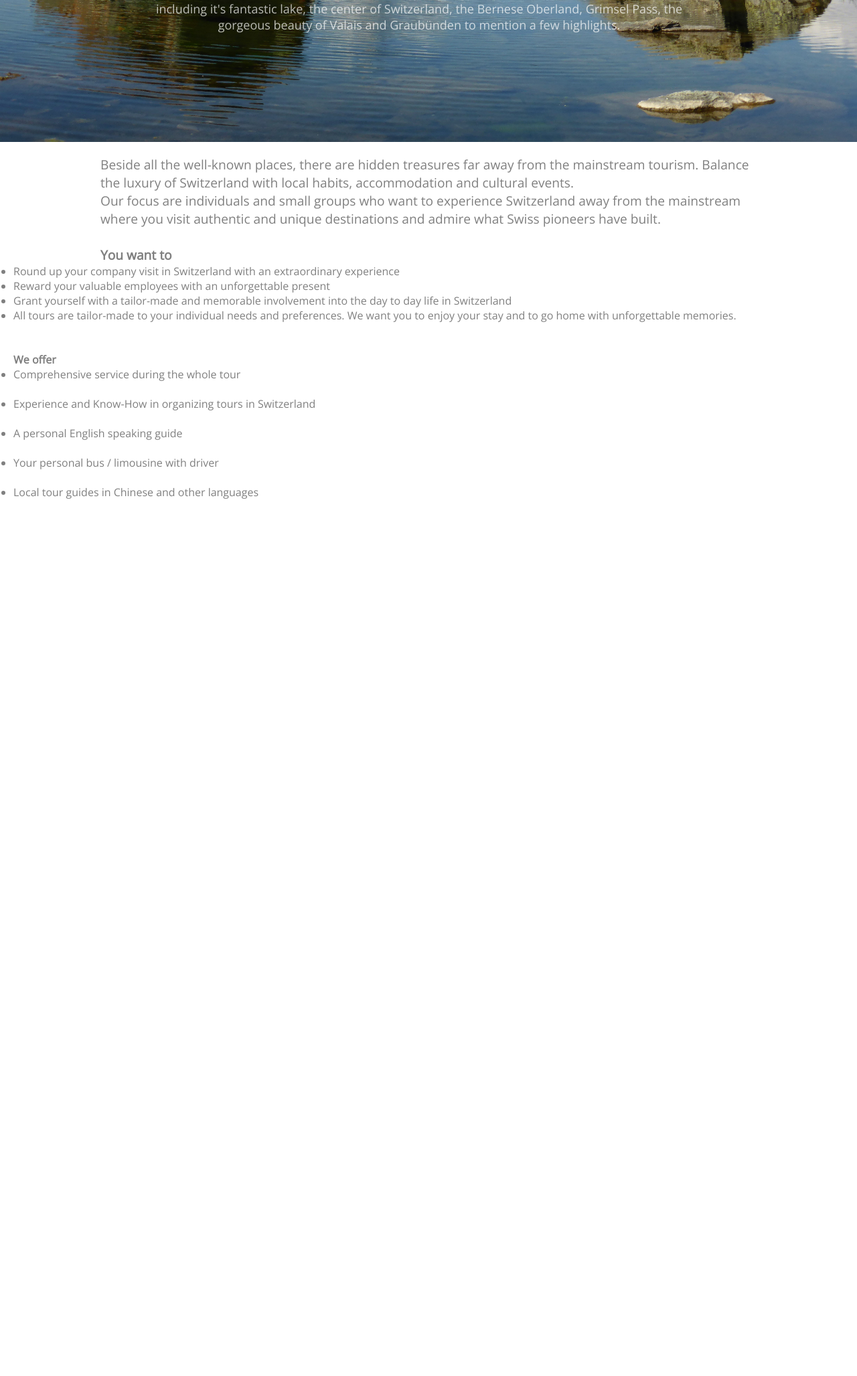
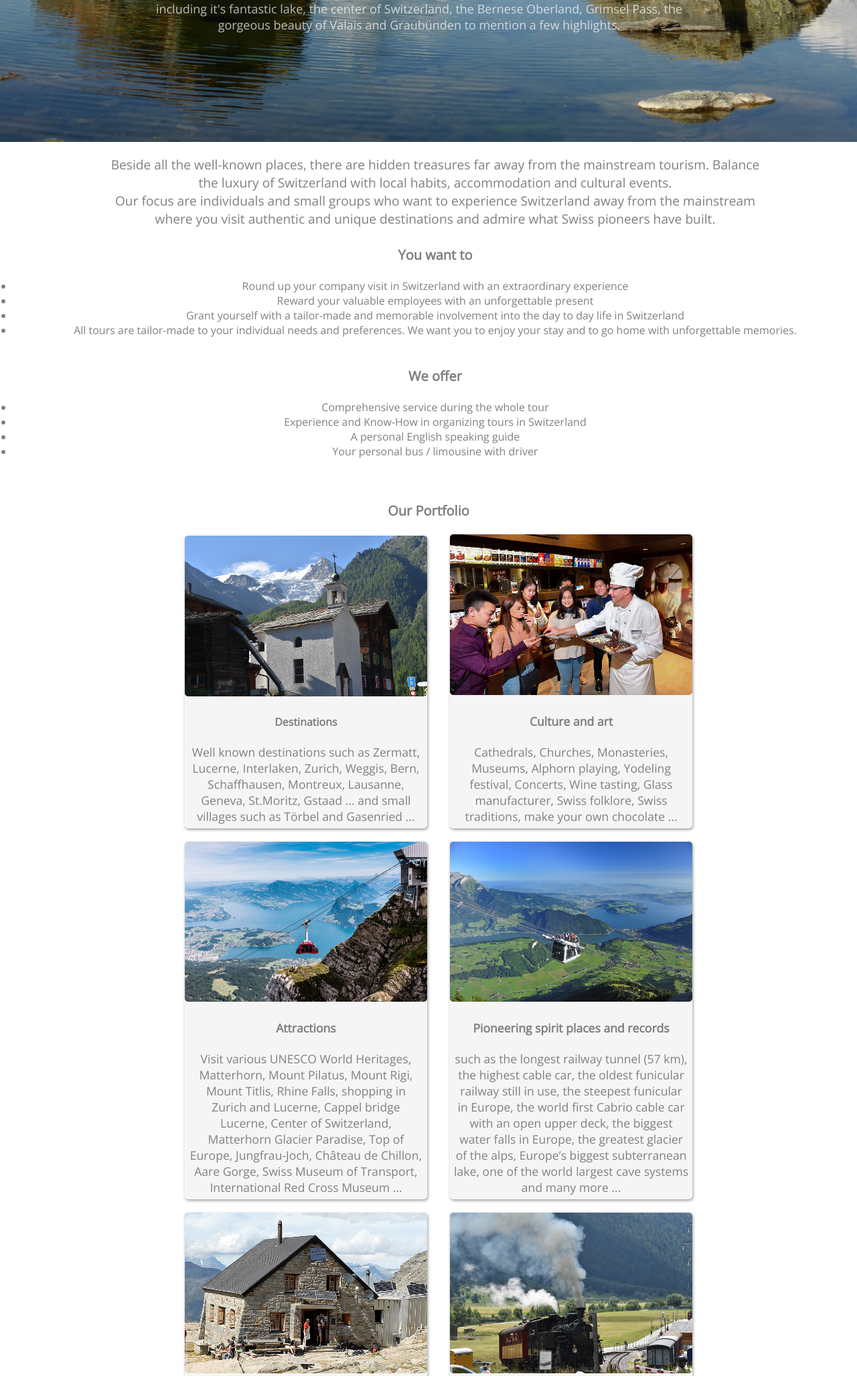
Before and after one commit to zingho/nadelhorn, a PHP site: page / in a window 1280 px wide. Shown: the part 588-2643 px from the top of the page at 67% size. Before the commit the page ends 1333 px from the top, so only its background shows below. Run offline with PHP 8.4, Linux system fonts and the light colour scheme; some libraries are stand-ins or nearby versions.

Commit message:
Titelseite bearbeiten (WENN GITHUB SIE ENDLICH NEHMEN WÜRDE)

```diff
--- a/css/main.css
+++ b/css/main.css
@@ -16,8 +16,20 @@ body {
   padding: 0;
   font-family:'Open Sans','Helvetica Neue',Arial,sans-serif;
   color: #808080;
-  overflow: scroll;
+  overflow-x:hidden;
+  text-align:center;
 }
+
+h3{
+	text-align:center;
+}
+
+
+	.artikel{
+	display: inline-block;
+	margin-right: auto;
+	margin-left: auto;
+  }
 
 header {
     position: relative;
@@ -149,10 +161,7 @@ body div #navigation{
   background-size:cover;
   background-position:center;
 }
-<<<<<<< HEAD
 
-=======
->>>>>>> 42dc4fd51c47fee262ecf0850b1e2290deba8b62
 .menu-open {
   transform: translate(-230px, 0);
 }
@@ -198,12 +207,11 @@ body div #navigation{
  .toggle {
   display: none;
   position: absolute;
-  left: -55px;
-  top: 0;
+  left: -76px;
+  top:7px;
   cursor: pointer;
   background: rgba(0, 0, 0, 0.6);
   padding: 15px 15px 10px;
-  margin-top:7px;
 }
 .toggle .bar1,
 .toggle .bar2,
@@ -255,7 +263,7 @@ h1{
   #nav {
     width: 230px;
     max-width: 480px;
-    height: 100%;
+    height: 98%;
     position: absolute;
     top: 0;
     right: -230px;
@@ -270,6 +278,13 @@ h1{
   }
 }
 
+
+  .artikel{
+  display: inline-block;
+  margin-right: auto;
+  margin-left: auto;
+  }
+
 .text{
 	margin-left:20px;
 	margin-top:20px;
@@ -282,3 +297,52 @@ h1{
         max-width: 1000px;
 		font-size:1.2em;
 }
+
+		text-align:center;
+		font-size:1.1em;
+}
+.text li{
+        margin-right: auto;
+        margin-left: auto;
+        max-width: 1000px;
+		text-align:center;
+		font-size:1.1em;
+}
+
+.artikel1{
+	width:103.4%;
+	border-radius: 5px;
+	-moz-border-radius: 5px;
+	-webkit-border-radius: 5px;
+	margin-left:-6px;
+	margin-top:-6px;
+
+}
+
+#artikel{
+	width:100%;
+	        margin-right: auto;
+        margin-left: auto;
+        max-width: 1000px;
+}
+
+.artikel{
+    display: inline-block;
+    width: 350px;
+    margin-left: 30px;
+    margin-right:auto;
+	margin-bottom:20px;
+	max-width: 768px;
+    padding: 5px;
+	background: #f5f5f5;
+	border: 1px solid #FFF;
+	border-radius: 5px;
+	-moz-border-radius: 5px;
+	-webkit-border-radius: 5px;
+	box-shadow: 1px 2px 4px rgba(0,0,0,.4);
+}
+
+.clear { clear: both; }
+
+.beschreibung{
+		font-size:1.1em;
--- a/index.php
+++ b/index.php
@@ -40,23 +40,61 @@
 	<div class="text">
 		<p>Beside all the well-known places, there are hidden treasures far away from the mainstream tourism. Balance the luxury of Switzerland with local habits, accommodation and cultural events.</br>
 
-			Our focus are individuals and small groups who want to experience Switzerland away from the mainstream where you visit authentic and unique destinations and admire what Swiss pioneers have built.</br></br>
+			Our focus are individuals and small groups who want to experience Switzerland away from the mainstream where you visit authentic and unique destinations and admire what Swiss pioneers have built.</br></br></p>
 
-			<b>You want to</b></br>
+			<h3>You want to</h3></br>
 
 				<ul><li>Round up your company visit in Switzerland with an extraordinary experience</li>
 				<li>Reward your valuable employees with an unforgettable present</li>
 				<li>Grant yourself with a tailor-made and memorable involvement into the day to day life in Switzerland</li>
-				<li>All tours are tailor-made to your individual needs and preferences. We want you to enjoy your stay and to go home with unforgettable memories.</li></ul></br><br>
+				<li>All tours are tailor-made to your individual needs and preferences. We want you to enjoy your stay and to go home with unforgettable memories.</li></ul></br><br></p>
 
 
-				<b>We offer</b> </br>
+				<h3>We offer</h3> </br>
+				<p>
+				<ul><li>Comprehensive service during the whole tour </li>
+				<li>Experience and Know-How in organizing tours in Switzerland</li>
+				<li>A personal English speaking guide</li>
+				<li>Your personal bus / limousine with driver</li>
 
-				<ul><li>Comprehensive service during the whole tour </li></br>
-				<li>Experience and Know-How in organizing tours in Switzerland</li></br>
-				<li>A personal English speaking guide</li></br>
-				<li>Your personal bus / limousine with driver</li></br>
-				<li>Local tour guides in Chinese and other languages</li></ul></p>
+	</div>
+	</br></br>
+
+	<div id="artikel">
+	<h3>Our Portfolio</h3></br>
+
+	<div class="artikel">
+	<img src="images/Destinations.jpg" class="artikel1"></br></br
+	<p class="beschreibung"><b>Destinations</b></p></br>
+	<p class="beschreibung">Well known destinations such as Zermatt, Lucerne, Interlaken, Zurich, Weggis, Bern, Schaffhausen, Montreux, Lausanne, Geneva, St.Moritz, Gstaad ... and small villages such as Törbel and Gasenried ...</p></div>
+
+	<div class="artikel">
+	<img src="images/Culture.jpg" class="artikel1"></br></br>
+	<p class="beschreibung"><b>Culture and art</b></p></br>
+	<p class="beschreibung">Cathedrals, Churches, Monasteries, Museums, Alphorn playing, Yodeling festival, Concerts, Wine tasting, Glass manufacturer, Swiss folklore, Swiss traditions, make your own chocolate ... </p></div>
+	<p class="clear"></p>
+
+	<div class="artikel">
+	<img src="images/Attractions.jpg" class="artikel1"></br></br>
+	<p class="beschreibung"><b>Attractions</b></p></br>
+	<p class="beschreibung">Visit various UNESCO World Heritages, Matterhorn, Mount Pilatus, Mount Rigi, Mount Titlis, Rhine Falls, shopping in Zurich and Lucerne, Cappel bridge Lucerne, Center of Switzerland, Matterhorn Glacier Paradise, Top of Europe, Jungfrau-Joch, Château de Chillon, Aare Gorge, Swiss Museum of Transport, International Red Cross Museum …</p></div>
+
+	<div class="artikel">
+	<img src="images/Pioneering.jpg" class="artikel1"></br></br>
+	<p class="beschreibung"><b>Pioneering spirit places and records</b></p></br>
+	<p class="beschreibung">such as the longest railway tunnel (57 km), the highest cable car, the oldest funicular railway still in use, the steepest funicular in Europe, the world first Cabrio cable car with an open upper deck, the biggest water falls in Europe, the greatest glacier of the alps, Europe’s biggest subterranean lake, one of the world largest cave systems and many more ...</p></div>
+	<p class="clear"></p>
+
+	<div class="artikel">
+	<img src="images/Accommodations.jpg" class="artikel1"></br></br>
+	<p class="beschreibung"><b>Accommodations</b></p></br>
+	<p class="beschreibung">Full range from 5* hotels with own spa, premium hotels, Swiss Chalets, mountain lodge, fortress, igloo, a modest cottage ...</br></br></br></p></div>
+
+	<div class="artikel">
+	<img src="images/Transportations.jpg" class="artikel1"></br></br>
+	<p class="beschreibung"><b>Transportations </b></p></br>
+	<p class="beschreibung">Choose between VIP limousine, helicopter, air plane, public transportation, oldtimer, Cogwheel steam railway, Glacier Express, boat, cruise ship, cable car, funicular railway, horse-drawn carriage ...</p></div>
+
 
 	</div>
 
```
Also changed, not shown: images/Accommodations.jpg (added), images/Attractions.jpg (added), images/Culture.jpg (added), images/Destinations.jpg (added), images/Pioneering.jpg (added), images/Transportations.jpg (added).
